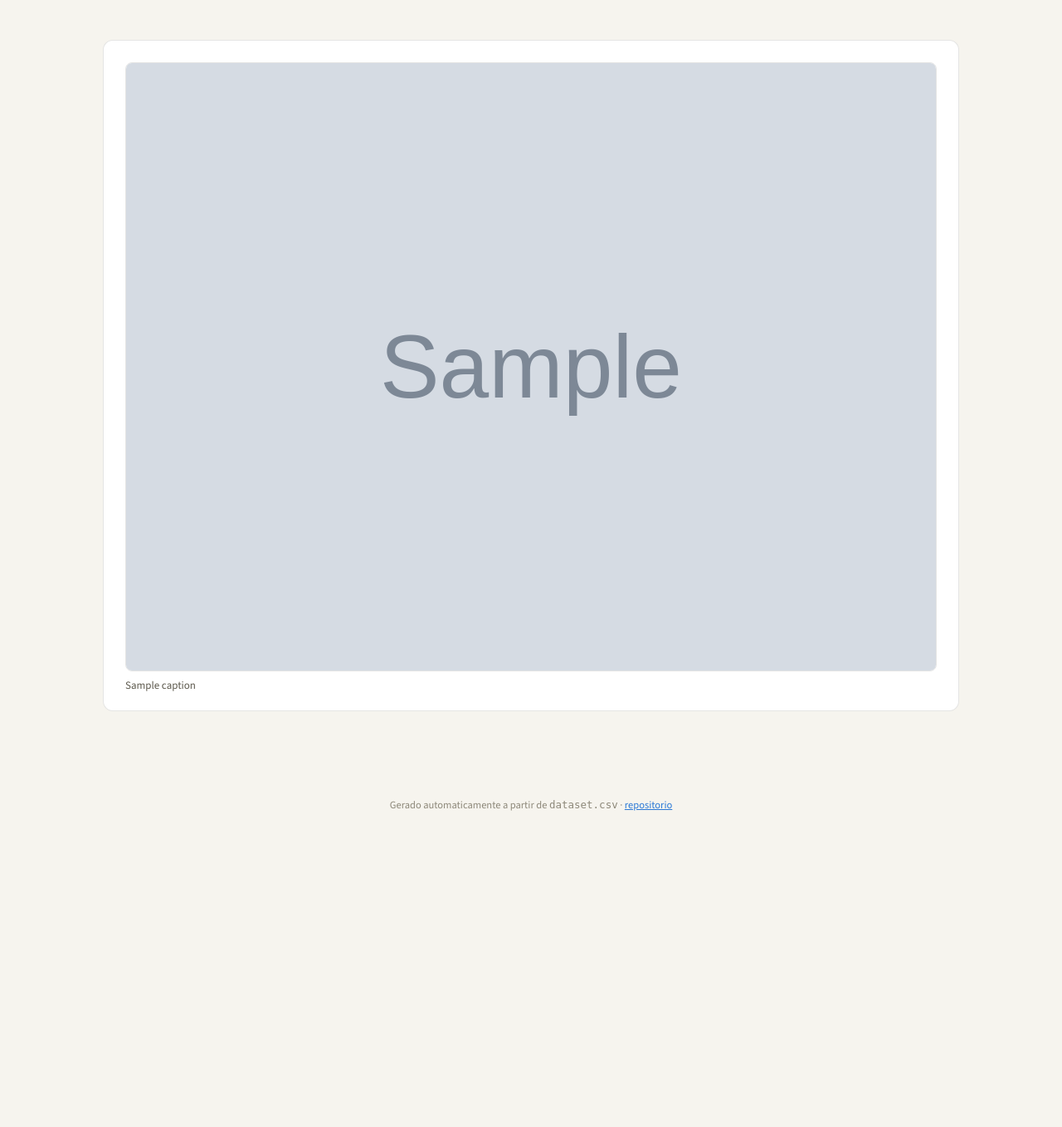
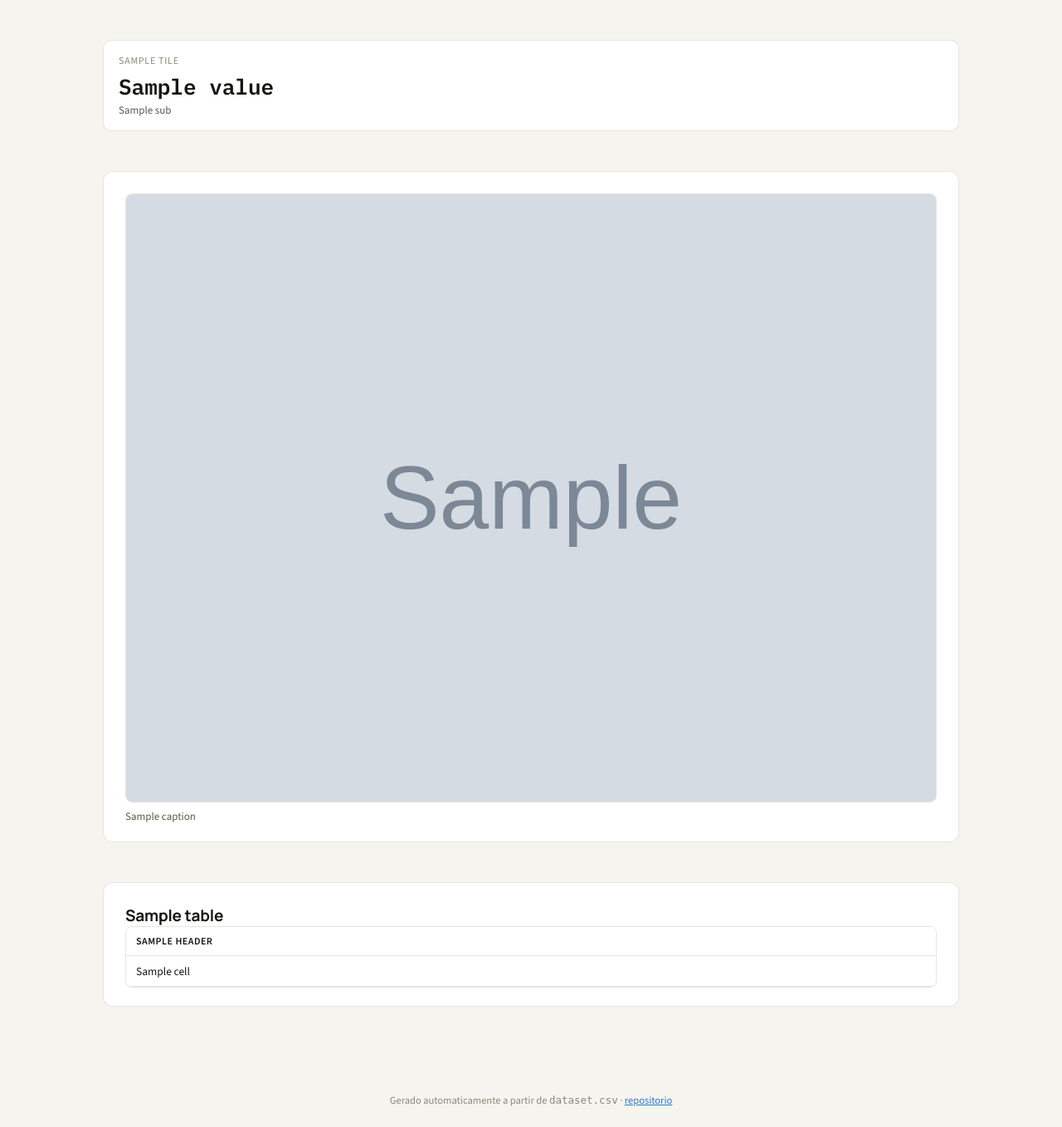
Before and after one commit to Lucas-AV/Grupo-8-ResIA, a Python web app: template site/templates/analise.html in a window 1280 px wide. Shown: the part 247-1605 px from the top of the page at 83% size. Before the commit the page ends 1224 px from the top, so only its background shows below. Run offline with Jinja, Linux system fonts and the light colour scheme; the template is opened without the code that fills it: most values are stand-ins (such as "Sample title", 1, 10 or a date in 2020); grey boxes marked "Sample" are stand-in pictures.

Commit message:
Generalize analise.html to support tiles, multiple figures, a table
modo.html and popularidade.html migrate to the new figures-list
shape with no change in rendered output. This unblocks the upcoming
visao-geral.html and correlacoes.html pages, which need stat tiles
and a data table alongside their images.

Co-Authored-By: Claude Sonnet 5 <noreply@anthropic.com>

```diff
--- a/site/templates/analise.html
+++ b/site/templates/analise.html
@@ -6,11 +6,44 @@
     <h1>{{ heading }}</h1>
     <p>{{ description }}</p>
   </header>
+
+  {% if tiles %}
+  <div class="tiles">
+    {% for tile in tiles %}
+    <div class="tile">
+      <div class="tile-label">{{ tile.label }}</div>
+      <div class="tile-value">{{ tile.value }}</div>
+      {% if tile.sub %}<div class="tile-sub">{{ tile.sub }}</div>{% endif %}
+    </div>
+    {% endfor %}
+  </div>
+  {% endif %}
+
+  {% for figure in figures %}
   <section>
     <figure class="analysis-figure">
-      <img src="{{ image }}" alt="{{ image_alt }}" loading="lazy">
-      <figcaption>{{ caption }}</figcaption>
+      <img src="{{ figure.image }}" alt="{{ figure.alt }}" loading="lazy">
+      <figcaption>{{ figure.caption }}</figcaption>
     </figure>
   </section>
+  {% endfor %}
+
+  {% if table %}
+  <section>
+    <h2>{{ table.title }}</h2>
+    <div class="table-wrap">
+      <table>
+        <thead>
+          <tr>{% for header in table.headers %}<th>{{ header }}</th>{% endfor %}</tr>
+        </thead>
+        <tbody>
+          {% for row in table.rows %}
+          <tr>{% for cell in row %}<td>{{ cell }}</td>{% endfor %}</tr>
+          {% endfor %}
+        </tbody>
+      </table>
+    </div>
+  </section>
+  {% endif %}
 </div>
 {% endblock %}
```
Also changed, not shown: site/build_site.py (+19 -8 lines).
